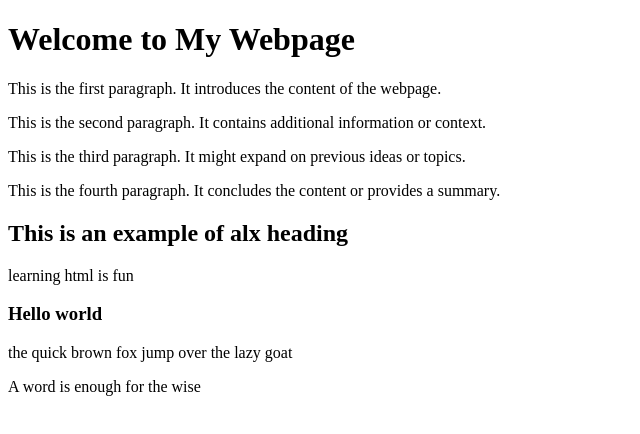
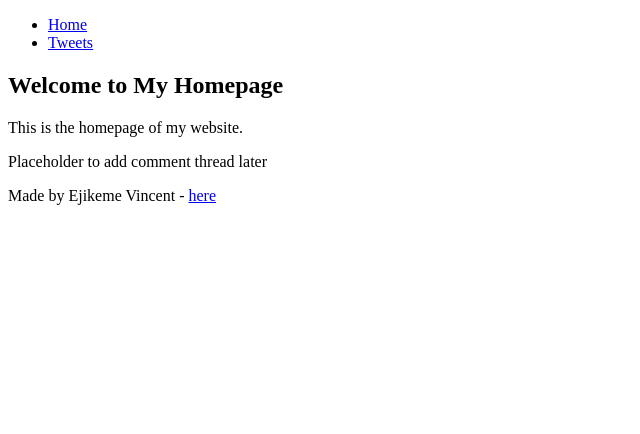
Before and after one commit to zahddy-davince/My_First_Portfolio, a plain HTML site: page html_basic/index.html in a window 1280 px wide. Shown: the whole page, without its empty margins (0-640 px from the left). Drawn offline with Linux system fonts and the light colour scheme.

Commit message:
html_basic

```diff
--- a/html_basic/index.html
+++ b/html_basic/index.html
@@ -3,20 +3,34 @@
 <head>
     <meta charset="UTF-8">
     <meta name="viewport" content="width=device-width, initial-scale=1.0">
-    <title>Basic HTML Page</title>
+    <title>Homepage</title>
 </head>
 <body>
-    <h1>Welcome to My Webpage</h1>
 
-    <p>This is the first paragraph. It introduces the content of the webpage.</p>
-    <p>This is the second paragraph. It contains additional information or context.</p>
-    <p>This is the third paragraph. It might expand on previous ideas or topics.</p>
-    <p>This is the fourth paragraph. It concludes the content or provides a summary.</p>
-    <h2>This is an example of alx heading</h2>
-    <p>learning html is fun</p>
-    <h3> Hello world</h3>
-    <p>the quick brown fox jump over the lazy goat</p>
-    <p2> A word is enough for the wise </p2>
-    <a href= "link https://i.ibb.co/gTDZZT8/ALX-Logo-07.png" ></a>
+    <!-- Header with navigation -->
+    <header>
+        <ul>
+            <li><a href="index.html">Home</a></li>
+            <li><a href="tweets.html">Tweets</a></li>
+        </ul>
+    </header>
+
+    <!-- Main content area -->
+    <main>
+        <article>
+            <h1>Welcome to My Homepage</h1>
+            <p>This is the homepage of my website.</p>
+        </article>
+
+        <aside>
+            <p>Placeholder to add comment thread later</p>
+        </aside>
+    </main>
+
+    <!-- Footer -->
+    <footer>
+        <p>Made by Ejikeme Vincent - <a href="https://www.ejims.com" target="_blank">here</a></p>
+    </footer>
+
 </body>
 </html>
```
Also changed, not shown: html_basic/tweets.html (+29 -12 lines).
